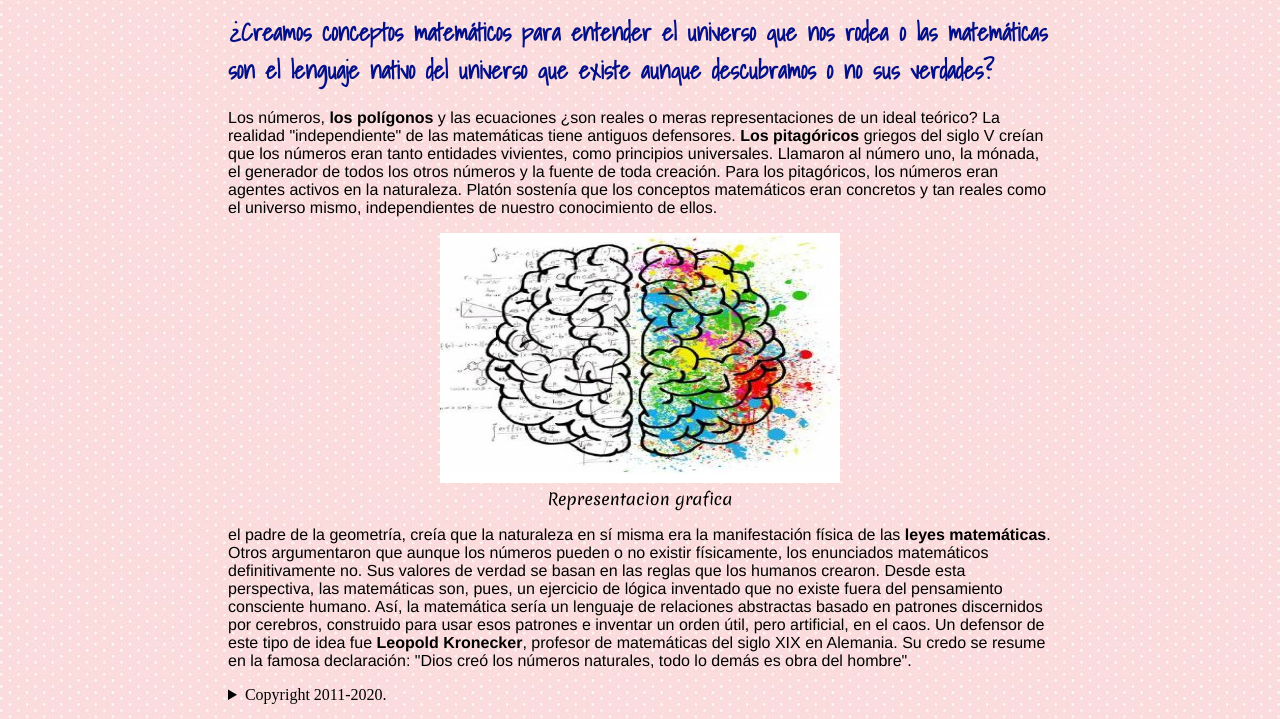
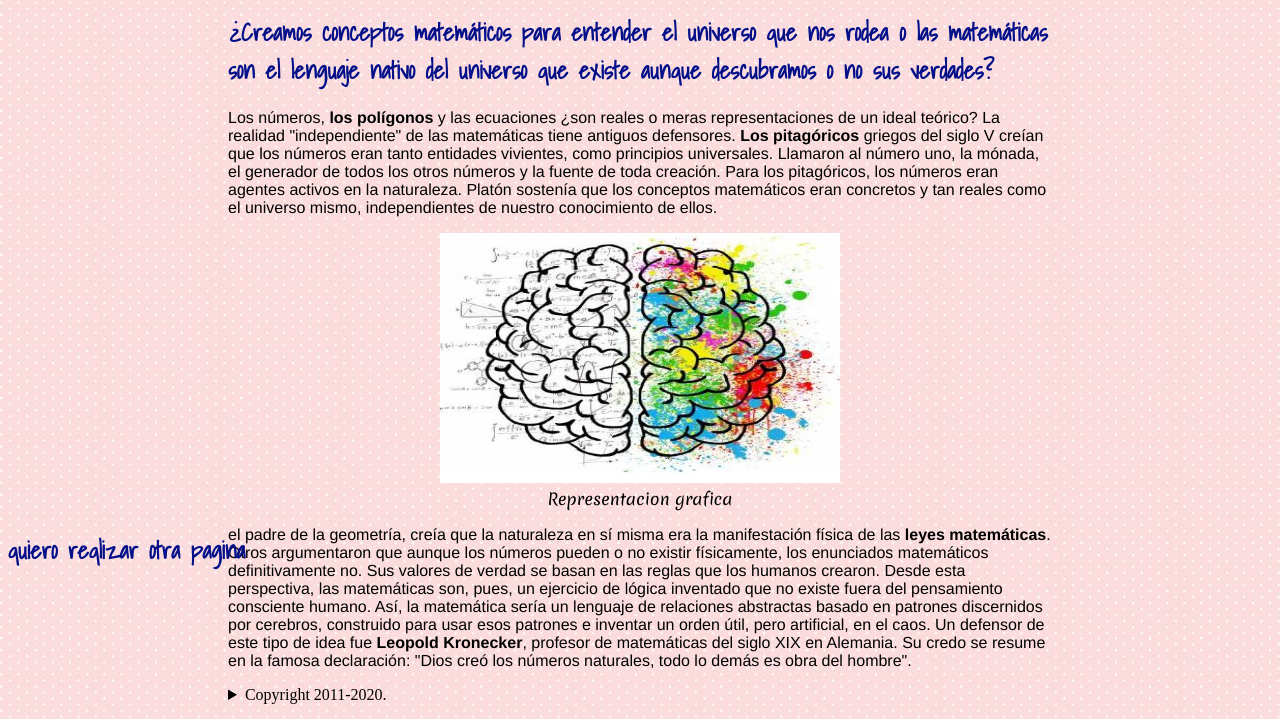
Before and after one commit to yessica14/curso-de-web-responsive, a plain HTML site: page servicio.html in a window 1280 px wide. Shown: the part 83-802 px from the top of the page. Drawn offline with Linux system fonts and the light colour scheme.

Commit message:
aqui hize un div y agregue para empezar con una nueva tabla

```diff
--- a/servicio.html
+++ b/servicio.html
@@ -79,5 +79,10 @@ Otros argumentaron que aunque los números pueden o no existir físicamente, los
 
 </footer>
 </section>
+<div>
+	<h2>
+		quiero reqlizar otra pagina
+	</h2>
+</div>
 </body>
 </html>
```
